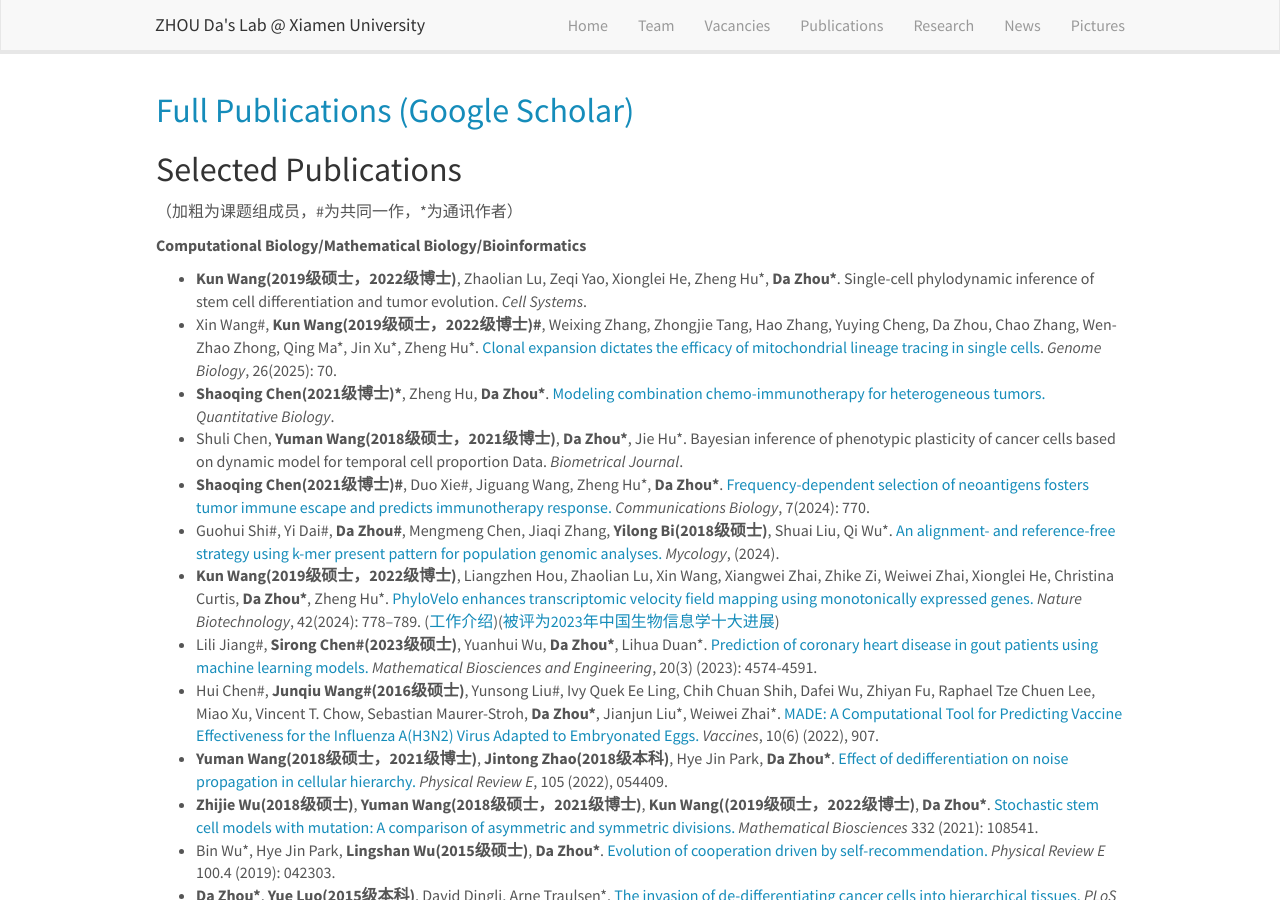
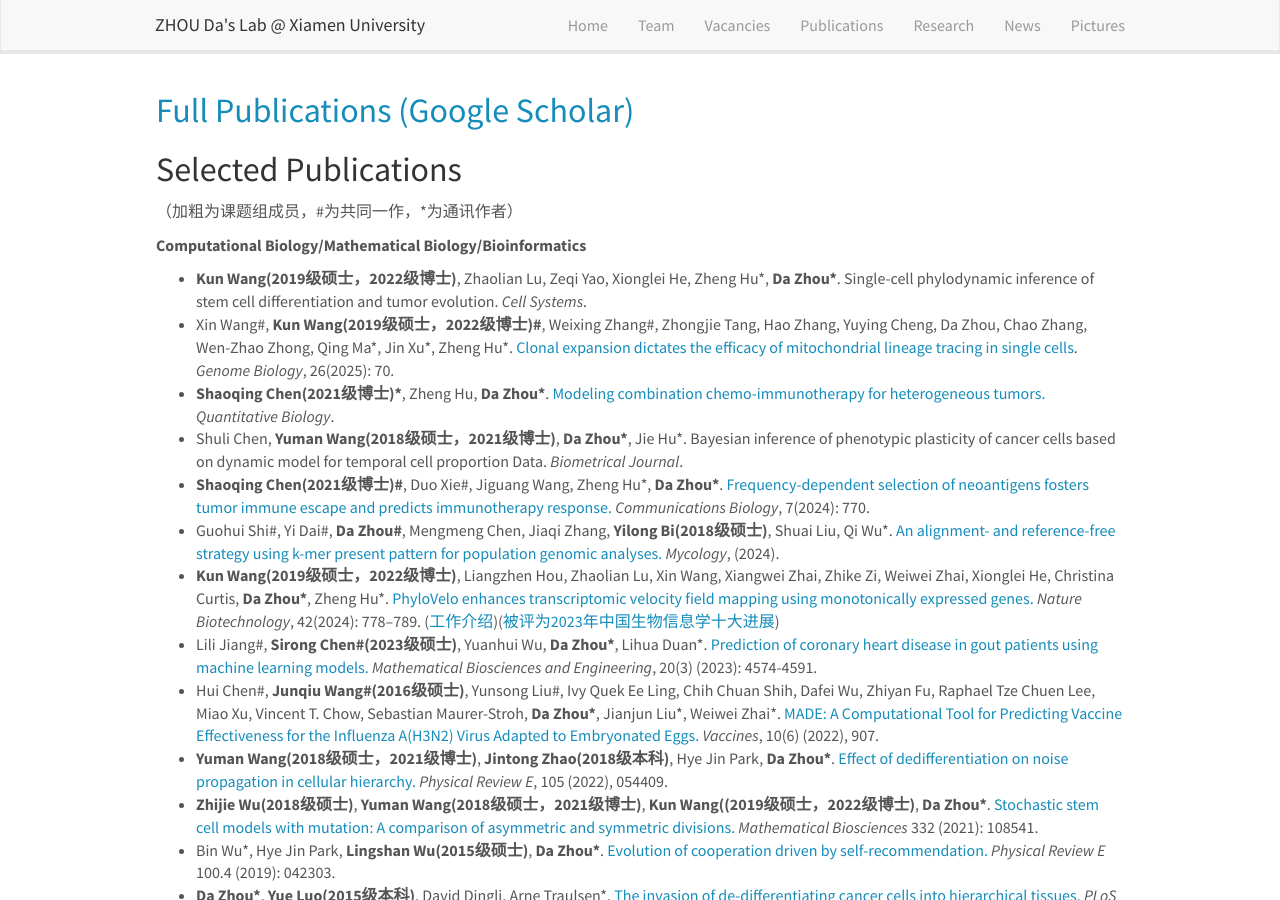
Before and after one commit to ZhouDaLab/zhoudalab.github.io, a Jekyll site: the page built from _pages/publications.md, in a window 1280 px wide and 900 px high. Built offline with Jekyll 4.4.1, drawn with Linux system fonts in a browser that asks for light colours; nearby versions of some CDN libraries.

```diff
--- a/_pages/publications.md
+++ b/_pages/publications.md
@@ -15,7 +15,7 @@ permalink: /publications/
 **Computational Biology/Mathematical Biology/Bioinformatics**
 
 - **Kun Wang(2019级硕士，2022级博士)**, Zhaolian Lu, Zeqi Yao, Xionglei He, Zheng Hu\*, **Da Zhou\***. Single-cell phylodynamic inference of stem cell differentiation and tumor evolution. *Cell Systems*.
-- Xin Wang\#, **Kun Wang(2019级硕士，2022级博士)\#**, Weixing Zhang, Zhongjie Tang, Hao Zhang, Yuying Cheng, Da Zhou, Chao Zhang, Wen-Zhao Zhong, Qing Ma\*, Jin Xu\*, Zheng Hu\*. [Clonal expansion dictates the efficacy of mitochondrial lineage tracing in single cells](https://genomebiology.biomedcentral.com/articles/10.1186/s13059-025-03540-7). *Genome Biology*, 26(2025): 70.
+- Xin Wang\#, **Kun Wang(2019级硕士，2022级博士)\#**, Weixing Zhang\#, Zhongjie Tang, Hao Zhang, Yuying Cheng, Da Zhou, Chao Zhang, Wen-Zhao Zhong, Qing Ma\*, Jin Xu\*, Zheng Hu\*. [Clonal expansion dictates the efficacy of mitochondrial lineage tracing in single cells](https://genomebiology.biomedcentral.com/articles/10.1186/s13059-025-03540-7). *Genome Biology*, 26(2025): 70.
 - **Shaoqing Chen(2021级博士)\***, Zheng Hu, **Da Zhou\***. [Modeling combination chemo-immunotherapy for heterogeneous tumors.](https://onlinelibrary.wiley.com/doi/10.1002/qub2.98) *Quantitative Biology*.
 - Shuli Chen, **Yuman Wang(2018级硕士，2021级博士)**, **Da Zhou\***, Jie Hu\*. Bayesian inference of phenotypic plasticity of cancer cells based on dynamic model for temporal cell proportion Data. *Biometrical Journal*.
 -  **Shaoqing Chen(2021级博士)\#**, Duo Xie\#, Jiguang Wang, Zheng Hu\*, **Da Zhou\***. [Frequency-dependent selection of neoantigens fosters tumor immune escape and predicts immunotherapy response.](https://www.nature.com/articles/s42003-024-06460-7) *Communications Biology*, 7(2024): 770.
```
